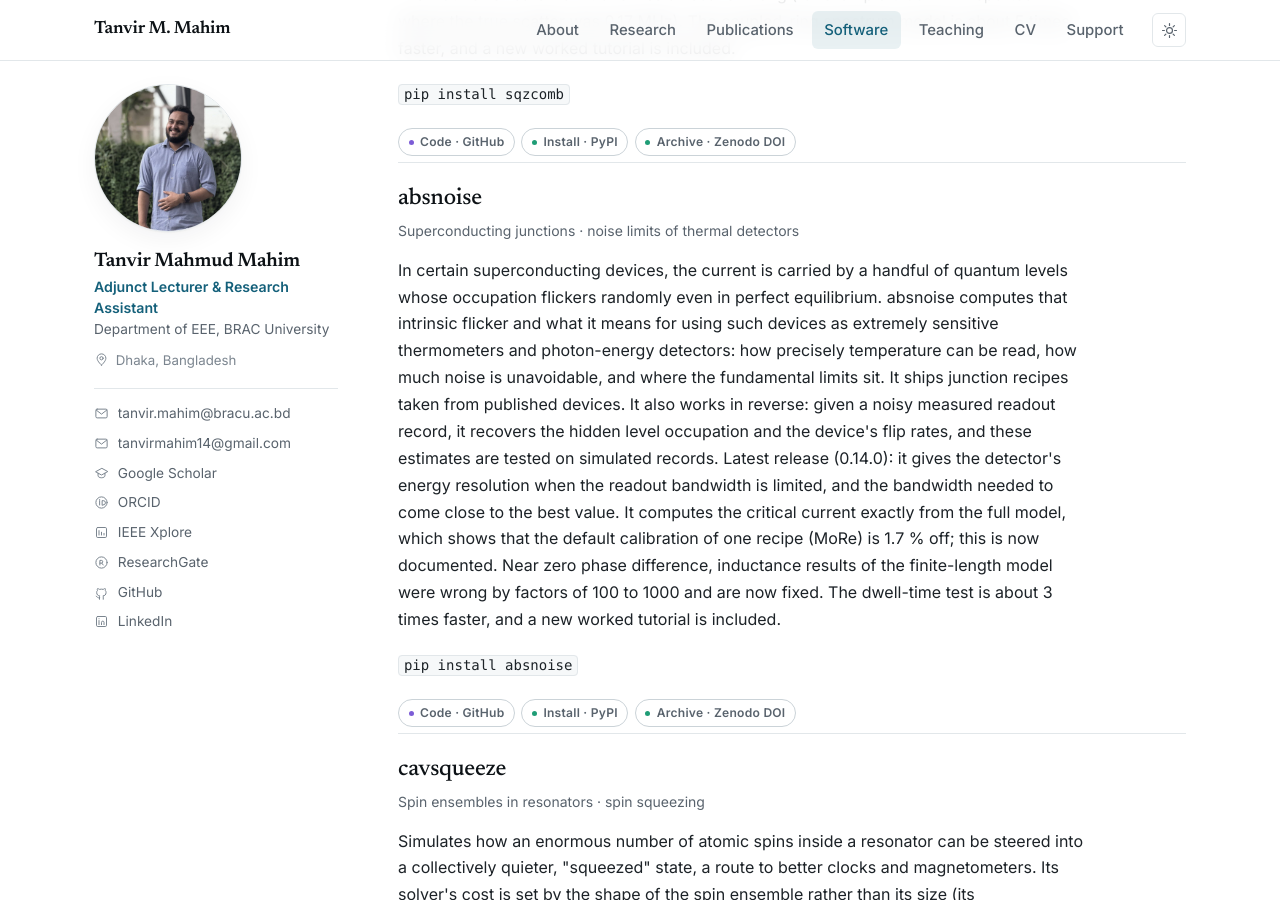
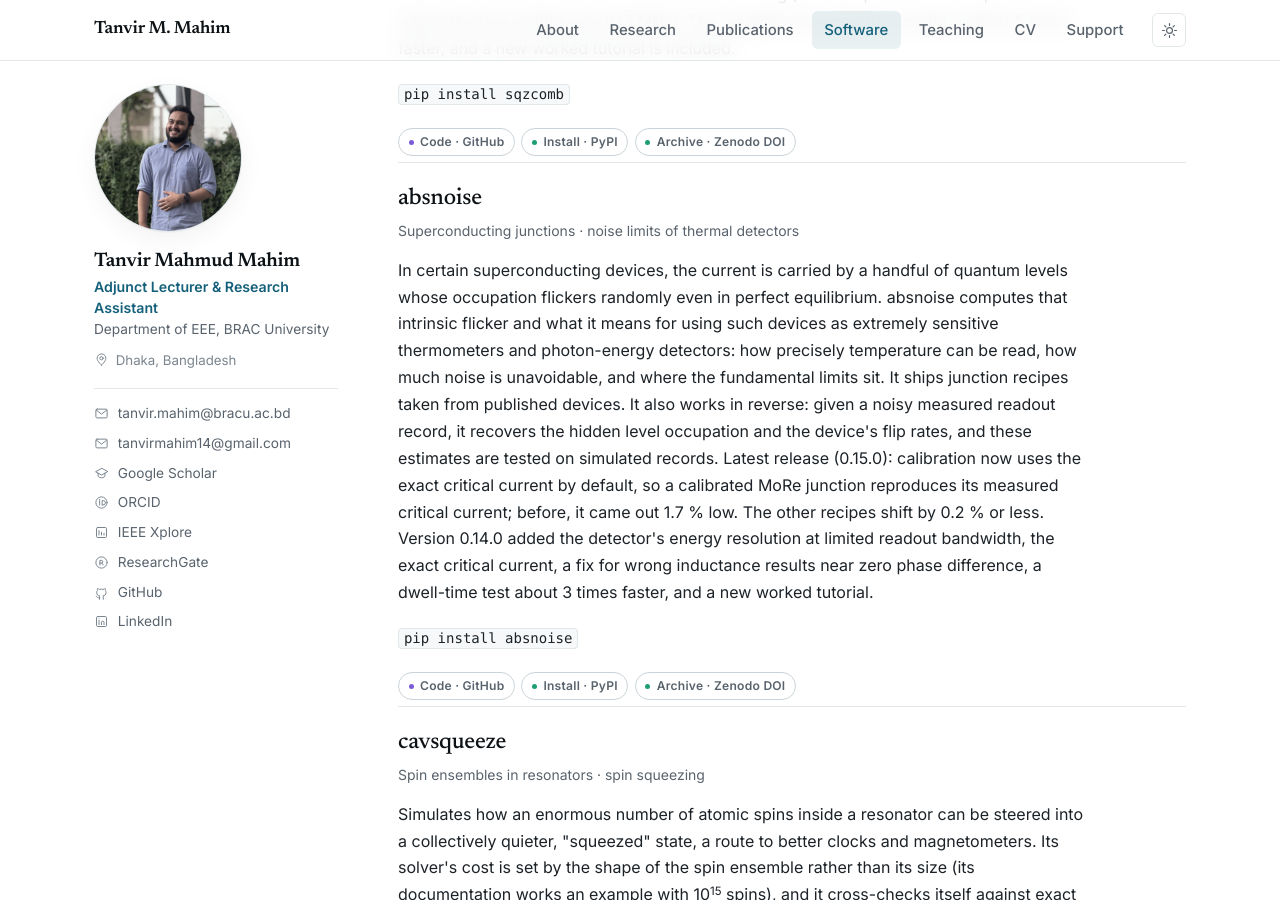
Before and after one commit to Tanvir-Mahmud-Mahim/Tanvir-Mahmud-Mahim.github.io, a Jekyll site: the page built from software.md, in a window 1280 px wide and 900 px high, scrolled down 2192 px. Built offline with Jekyll 4.4.1, drawn with Linux system fonts in a browser that asks for light colours.

Commit message:
Software page: absnoise 0.15.0 (exact critical current is the default calibration)

```diff
--- a/software.md
+++ b/software.md
@@ -51,7 +51,7 @@ In September 2026 the documentation of every tool was rewritten in plain languag
 <section class="project">
 <h3>absnoise</h3>
 <p class="project-meta">Superconducting junctions · noise limits of thermal detectors</p>
-<p>In certain superconducting devices, the current is carried by a handful of quantum levels whose occupation flickers randomly even in perfect equilibrium. absnoise computes that intrinsic flicker and what it means for using such devices as extremely sensitive thermometers and photon-energy detectors: how precisely temperature can be read, how much noise is unavoidable, and where the fundamental limits sit. It ships junction recipes taken from published devices. It also works in reverse: given a noisy measured readout record, it recovers the hidden level occupation and the device's flip rates, and these estimates are tested on simulated records. Latest release (0.14.0): it gives the detector's energy resolution when the readout bandwidth is limited, and the bandwidth needed to come close to the best value. It computes the critical current exactly from the full model, which shows that the default calibration of one recipe (MoRe) is 1.7 % off; this is now documented. Near zero phase difference, inductance results of the finite-length model were wrong by factors of 100 to 1000 and are now fixed. The dwell-time test is about 3 times faster, and a new worked tutorial is included.</p>
+<p>In certain superconducting devices, the current is carried by a handful of quantum levels whose occupation flickers randomly even in perfect equilibrium. absnoise computes that intrinsic flicker and what it means for using such devices as extremely sensitive thermometers and photon-energy detectors: how precisely temperature can be read, how much noise is unavoidable, and where the fundamental limits sit. It ships junction recipes taken from published devices. It also works in reverse: given a noisy measured readout record, it recovers the hidden level occupation and the device's flip rates, and these estimates are tested on simulated records. Latest release (0.15.0): calibration now uses the exact critical current by default, so a calibrated MoRe junction reproduces its measured critical current; before, it came out 1.7 % low. The other recipes shift by 0.2 % or less. Version 0.14.0 added the detector's energy resolution at limited readout bandwidth, the exact critical current, a fix for wrong inductance results near zero phase difference, a dwell-time test about 3 times faster, and a new worked tutorial.</p>
 <p><code>pip install absnoise</code></p>
 <ul class="pub-actions">
 <li><a class="chip chip-code" href="https://github.com/TaN-MM-Org/absnoise" rel="noopener">Code · GitHub</a></li>
```
